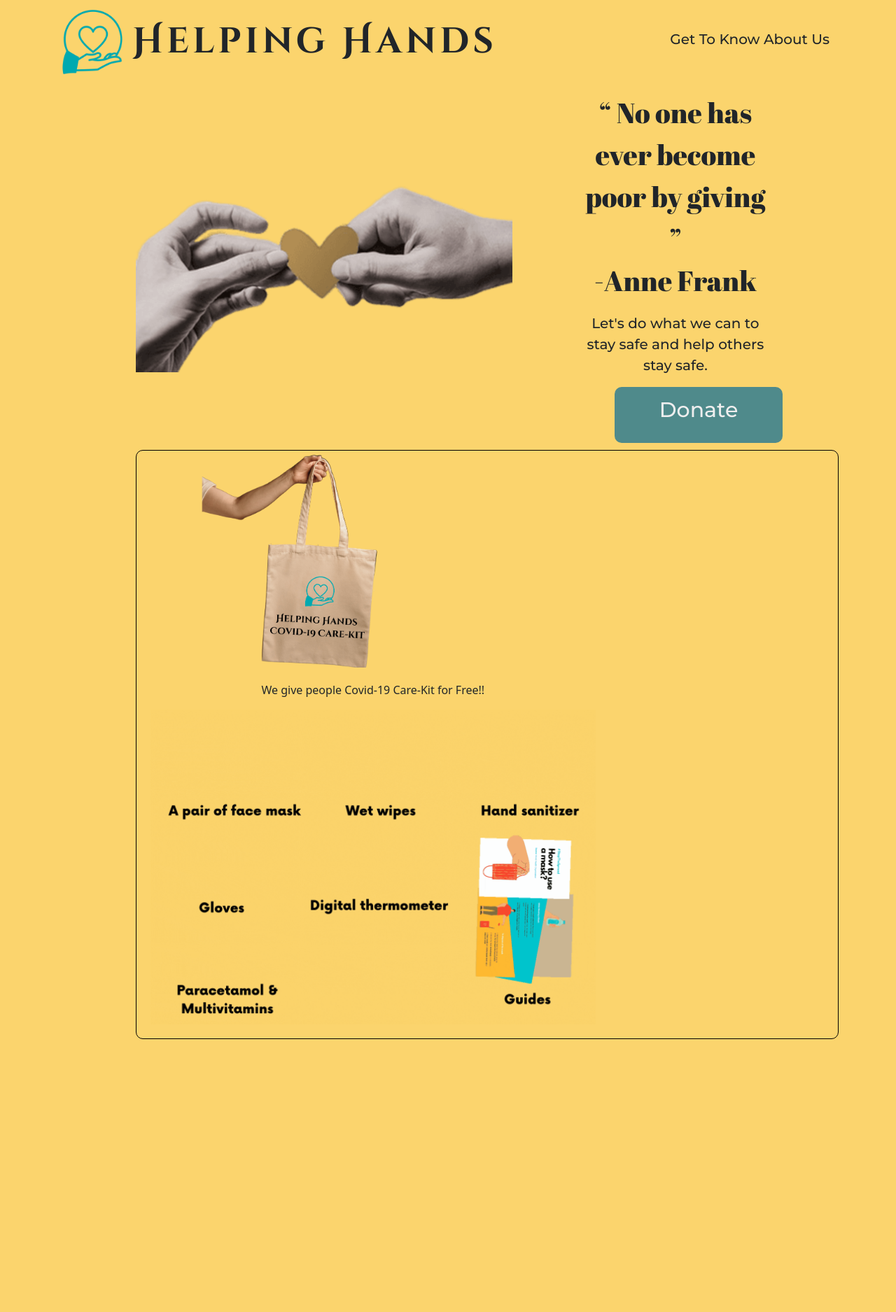
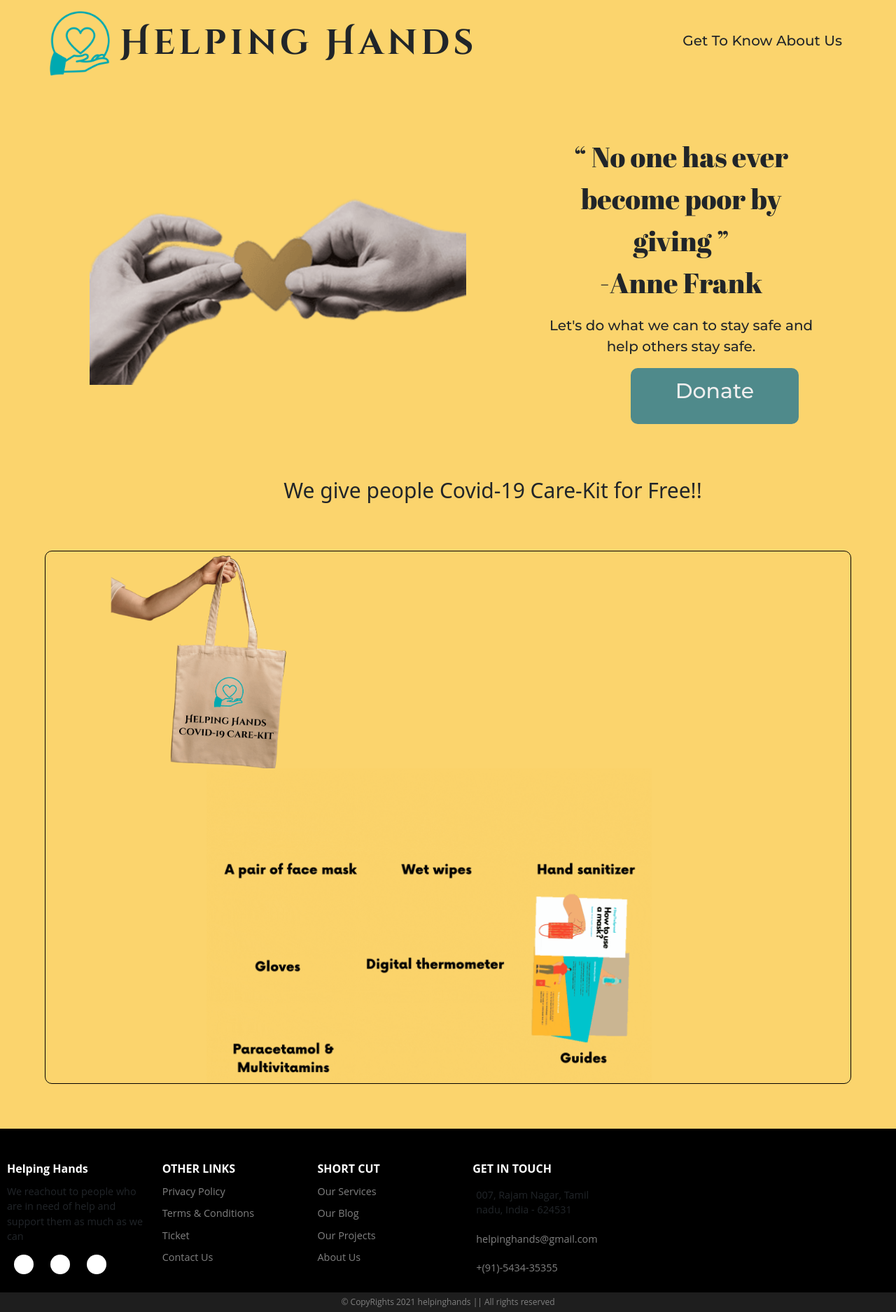
Before and after one commit to anishashruti/Helping-Hands, a Django app: page / in a window 1280 px wide. Shown: the whole page at 70% size. Before the commit the page ends 1485 px from the top, so only its background shows below. Run offline with Django 3.2, Linux system fonts and the light colour scheme; some libraries are stand-ins or nearby versions.

Commit message:
initial deployment

```diff
--- a/HelpingHands/base/templates/base/home.html
+++ b/HelpingHands/base/templates/base/home.html
@@ -5,7 +5,7 @@
 {% endblock title %}
 {% block content %}
 
-<div>
+<div class="main-content">
     <div class="header-container">
         <div class="head-left">
             <img class="mylogo" src="{% static "images/icon.png" %}"  height="80">
@@ -33,14 +33,48 @@
             </div>
         </div>
 </div>
+<div class="we">
+    <p>We give people Covid-19 Care-Kit for Free!!</p>
+</div>
 <div class="whatwegive">
     <div class="left-kit">
-
         <img class="hands" src="{% static "images/kit.png" %}" height=310>
     </div>
     <div class="all-items">
-        <p>We give people Covid-19 Care-Kit for Free!!</p>
         <img class="hands" src="{% static "images/kit-content.gif" %}" height=450>
     </div>
 </div>
+<footer>
+    <div class="column">
+    <a class="footer_title">Helping Hands</a>
+    <a>We reachout to people who are in need of help and support them as much as we can</a>
+    <a href="#" title="Facebook"><i class="material-icons-round"></i></a>
+    <a href="#" title="Instagram"><i class="bi bi-instagram"></i></a>
+    <a href="#" title="Twitter"><i class="fa fa-twitter"></i></a>
+    </div>
+    <div class="column">
+    <a class="footer_title">OTHER LINKS</a>
+    <a href="#">Privacy Policy</a>
+    <a href="#">Terms & Conditions</a>
+    <a href="#">Ticket</a>
+    <a href="#">Contact Us</a>
+    </div>
+    <div class="column">
+    <a class="footer_title">SHORT CUT</a>
+    <a href="">Our Services</a>
+    <a href="">Our Blog</a>
+    <a href="">Our Projects</a>
+    <a href="">About Us</a>
+    </div>
+    <div class="column">
+    <a class="footer_title">GET IN TOUCH</a>
+    <a title="Address"><i class="fa fa-map-marker"></i> 007, Rajam Nagar, Tamil nadu, India - 624531</a>
+    <a href="emailto:" title="Email"><i class="fa fa-envelope"></i>helpinghands@gmail.com</a>
+    <a href="tel:" title="Contact"><i class="fa fa-phone"></i> +(91)-5434-35355</a>
+    </div>
+
+    <div class="sub-footer">
+    © CopyRights 2021 helpinghands || All rights reserved
+    </div>
+    </footer>
 {% endblock content %}
--- a/HelpingHands/static/css/donate.css
+++ b/HelpingHands/static/css/donate.css
@@ -1,4 +1,5 @@
-/* left and right of donation page  */
+
+	/* left and right of donation page  */
 #container{
   width:1200px;
   margin:0 auto;
@@ -15,11 +16,8 @@
       border-radius: 20px 0px 0px 20px;
       border: 1px solid transparent;
       padding: 30px;
-      width:400px;
-      flex-direction: column;
-      flex-wrap: wrap;
-      justify-content: center;
-      align-items: center;
+	    width:600px;
+      height: 600px;
       padding:50px;
   }
 
@@ -52,13 +50,14 @@
       border-radius: 0px 20px 20px 0px;
       border: 1px solid transparent;
     padding: 30px;
-    width:800px;
+    width:600px;
     box-shadow: 0 1px 3px 0 black;
     display:flex;
     flex-direction: column;
     flex-wrap: wrap;
     justify-content: center;
     align-items: center;
+    height: 600px;
   }
 
   #right-wrapper-head{
@@ -122,13 +121,14 @@
     padding-top: 5px;
   }
   .form-field-6{
-    width: 50%;
+    width: 100%;
     margin-bottom: 10px;
   }
   input {
     border-radius: 6px;
     margin-bottom: 6px;
     border: 1px solid rgba(50, 50, 93, 0.1);
+	width: 100px;
     height: 44px;
     font-size: 16px;
     width: 100%;
--- a/HelpingHands/static/css/style.css
+++ b/HelpingHands/static/css/style.css
@@ -1,14 +1,16 @@
 body{
     background-color:#FBD46D;
-    margin:0;
+    margin-top: 2%;
+    margin-bottom:0;
 }
 .header-container{
     margin-top: 20px;
     display: flex;
+    margin-left: 5%;
+    margin-right: 5%;
     height:72px;
     align-items:center;
     justify-content: space-between;
-
 }
 .head-left{
     display: flex;
@@ -22,7 +24,7 @@
 }
 .title-name{
     font-family: 'Cinzel Decorative', cursive;
-    font-size: 4vw;
+    font-size: 50px;
     letter-spacing: 5px;
     margin: 0px 7px;
 }
@@ -81,20 +83,120 @@
     border-radius: 10px;
     display: flex;
     align-items:center;
-    margin-top: 10%;
-    margin-left:10%;
+    margin: 5%;
     text-align: center;
     flex-wrap: wrap;
 }
 .all-items{
-margin: 2%;;
+margin-left: 20%;
 }
 .left-kit{
     margin:0;
 }
+.we{
+    font-size:30px;
+    text-align: center;
+    margin-top: 10%;
+    margin-left:10%;
+}
+
+footer{
+    width:100%;
+    background-color:#000;
+    padding-top:30px;
+    font-family: 'Open Sans', sans-serif;
+    }
+
+    footer .column{
+    width:17%;
+    display:inline-block;
+    vertical-align:top;
+    padding:10px;
+    }
+
+    footer .column .footer_title{
+    color:#fff;
+    font-size:1em;
+    font-weight:700;
+    cursor:default;
+    }
+
+    footer .column a{
+    text-decoration:none;
+    display:block;
+    color:gray;
+    font-size:0.9em;
+    padding:5px 0;
+    font-weight:400;
+    transition:0.5s;
+    margin: 0;
+    }
+
+    footer .column:not(:first-child) a:hover{
+    color:#fff;
+    }
+
+    footer .column:nth-child(4) a:not(:first-child){
+    margin:5px;
+    display:inline-block
+    }
+
+    footer .column:nth-child(1) a:nth-child(3),footer .column:nth-child(1) a:nth-child(4),footer .column:nth-child(1) a:nth-child(5){
+    display:inline-block;
+    margin:10px;
+    font-size:1.3em;
+    background:#fff;
+    width:28px;
+    height:28px;
+    text-align:Center;
+    border-radius:50%;
+    padding:5px;
+    }
+
+    .sub-footer{
+    background:#1e1e1e;
+    width:100%;
+    padding:5px 0;
+    text-align:center;
+    color:gray;
+    font-size:12px;
+    }
+
+    @media (max-width:1100px){
+    footer .column:nth-child(1) a:nth-child(3),footer .column:nth-child(1) a:nth-child(4),footer .column:nth-child(1) a:nth-child(5){
+    width:23px;
+    height:23px;
+    font-size:1.1em;
+    margin:6px;
+    }
+    }
+
+
+    @media (max-width:820px){
+    footer .column:nth-child(1){
+    width:95%;
+    display:block;
+    }
+    footer .column:not(:first-child){
+    width:40%;
+    }
+    footer .column:nth-child(4),footer .column:nth-child(5){
+    width:95%;
+    display:block;
+    }
+    footer .column:nth-child(1) a:nth-child(3),footer .column:nth-child(1) a:nth-child(4),footer .column:nth-child(1) a:nth-child(5){
+    width:28px;
+    height:28px;
+    font-size:1.3em;
+    }
+    }
 @media screen and (max-width:300px)
 {
 .mylogo{
     height:40px;
 }
   }
+
+::-webkit-scrollbar {
+    display: none;
+  }
--- a/HelpingHands/templates/layout.html
+++ b/HelpingHands/templates/layout.html
@@ -34,7 +34,7 @@
   </head>
   <script src="https://js.stripe.com/v3/"></script>
   <body>
-    <div class="container mt-4 mb-4">
+    <div>
         {% block content %}
         {% endblock content %}
     </div>
```
Also changed, not shown: HelpingHands/base/templates/base/donate.html (+12 -2 lines).
